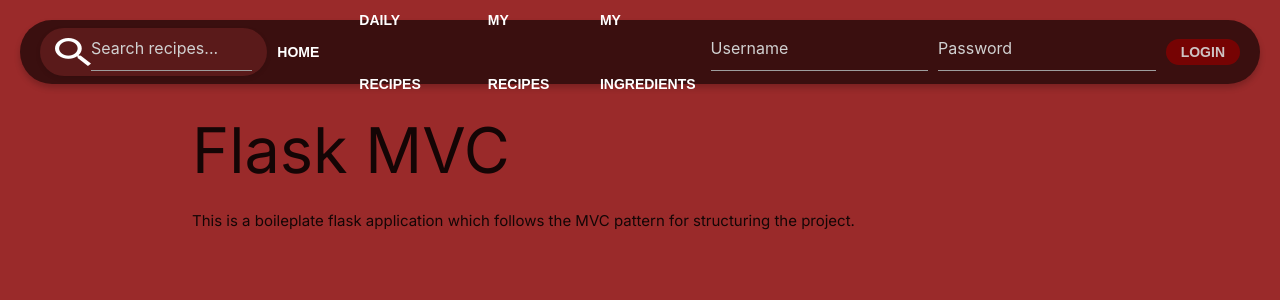
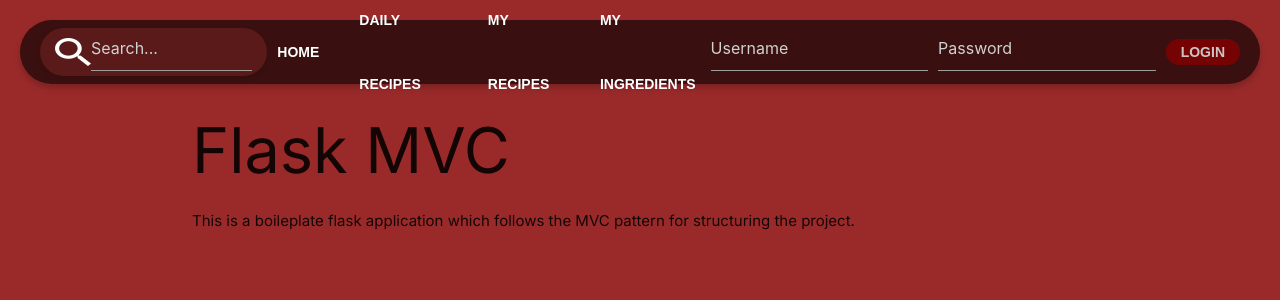
Before and after one commit to Web-2-Project-Group/Ingredients-Logging-and-Recipe-App-Post-Get-Repeat, a Flask app: page / in a window 1280 px wide. Shown: the top 300 px of the page. Run offline with Flask 3, Linux system fonts and the light colour scheme.

Commit message:
Update layout with routes and jinja

```diff
--- a/App/templates/layout.html
+++ b/App/templates/layout.html
@@ -128,13 +128,12 @@
   </head>
   <body>
     <nav>
-      <form class="search-box" method="GET" action="{{ url_for('recipe_views.search_recipes') }}">
+      <div class="search-box">
         <img src="{{ url_for('static', filename='images/Search.png') }}" alt="Search Icon">
-        <input type="text" name="q" placeholder="Search recipes..." value="{{ request.args.get('q', '') }}">
-        <button type="submit" style="display: none;"></button> <!-- Hidden submit button for better UX -->
-      </form>
+        <input type="text" placeholder="Search...">
+      </div>
       <div class="nav-links">
-        <a href="/" class="nav-item">Home</a>
+        <a href="/home" class="nav-item">Home</a>
         <a href="/daily-recipes" class="nav-item">Daily Recipes</a>
         <a href="/my-recipes" class="nav-item">My Recipes</a>
         <a href="/my-ingredients" class="nav-item">My Ingredients</a>
```
